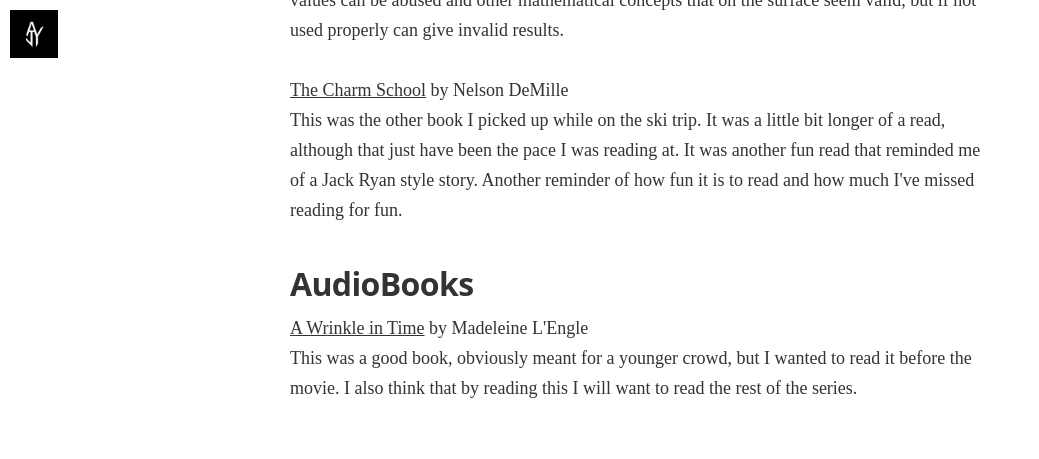
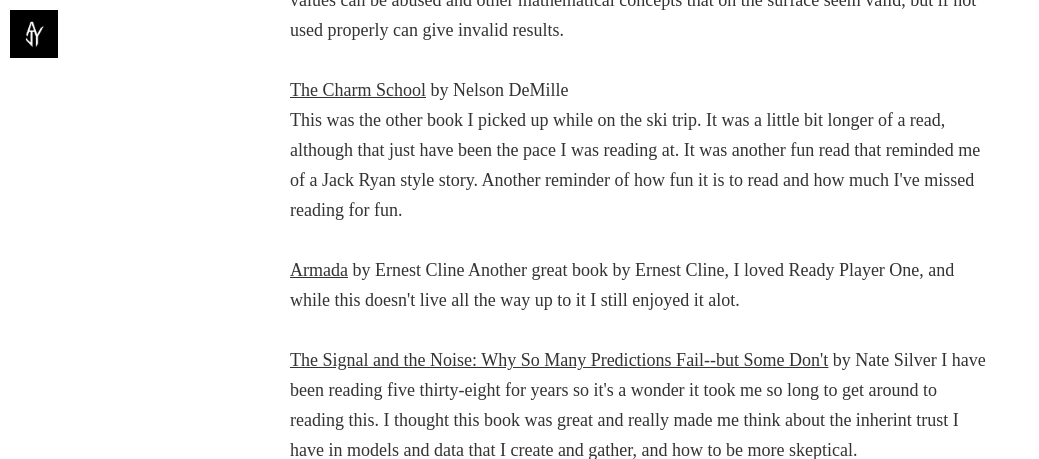
Before and after one commit to yknot/yknot.github.io, a Jekyll site: the page built from goal-tracker.html, in a window 1280 px wide and 900 px high, scrolled down 1094 px, cut to the strip 0-459 px from the top of the window. Shown: the whole strip, without its empty margins (0-1039 px from the left). Built offline with Jekyll 4.4.1, drawn with Linux system fonts in a browser that asks for light colours; nearby versions of some CDN libraries; some web fonts are replaced.

Commit message:
add two more books

```diff
--- a/goal-tracker.html
+++ b/goal-tracker.html
@@ -102,7 +102,18 @@
   <a href="https://www.amazon.com/dp/B000SEGDRW/">The Charm School</a> by Nelson DeMille
   <br>
   This was the other book I picked up while on the ski trip. It was a little bit longer of a read, although that just have been the pace I was reading at. It was another fun read that reminded me of a Jack Ryan style story. Another reminder of how fun it is to read and how much I've missed reading for fun.
-  </p>
+  <br>
+  <br>
+  <a href="https://www.amazon.com/dp/0804137277/">Armada</a> by Ernest Cline
+  Another great book by Ernest Cline, I loved Ready Player One, and while this doesn't live all the way up to it I still enjoyed it alot.
+  <br>
+  <br>
+  <a href="https://www.amazon.com/dp/0143125087/">The Signal and the Noise: Why So Many Predictions Fail--but Some Don't</a> by Nate Silver
+  I have been reading five thirty-eight for years so it's a wonder it took me so long to get around to reading this. I thought this book was great and really made me think about the inherint trust I have in models and data that I create and gather, and how to be more skeptical.
+
+
+
+</p>
 <h2>AudioBooks</h2>
 <p>
   <a href="https://www.amazon.com/Wrinkle-Time-Quintet/dp/0312367546">A Wrinkle in Time</a> by Madeleine L'Engle
```
